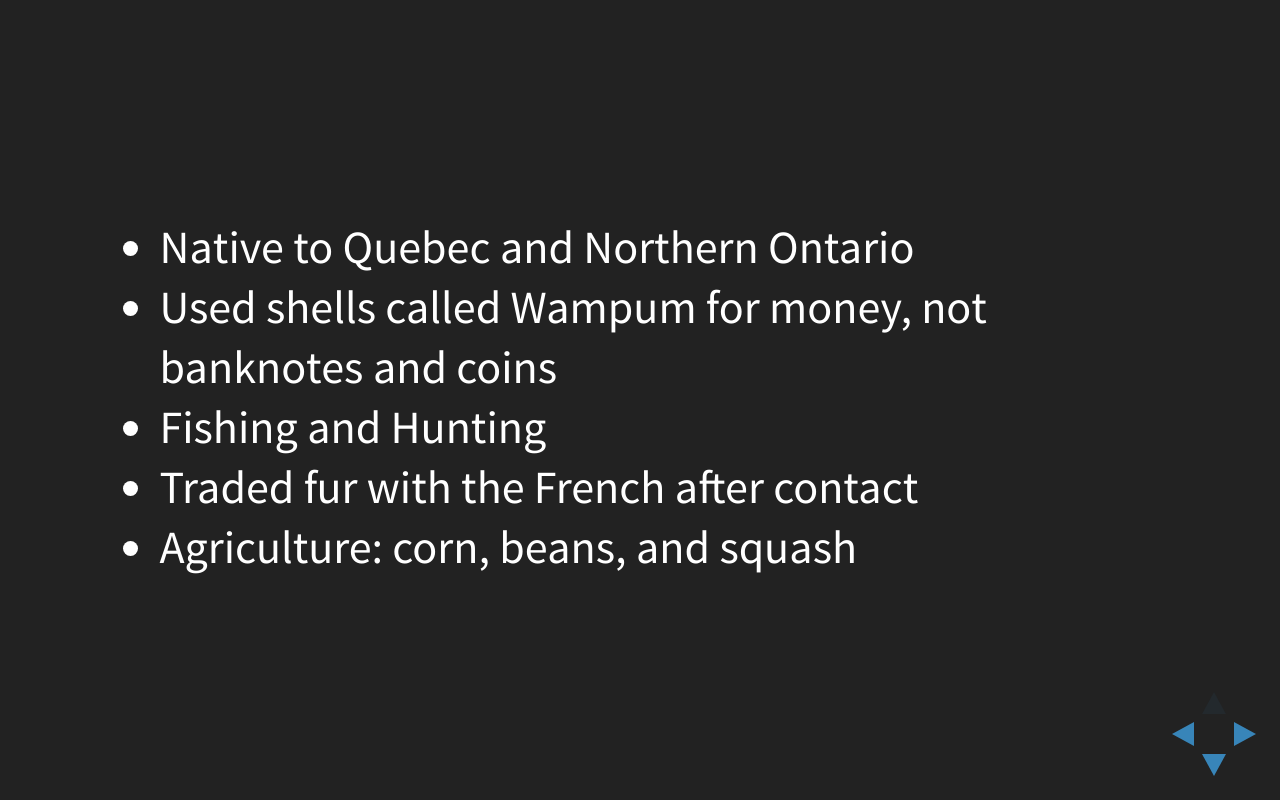
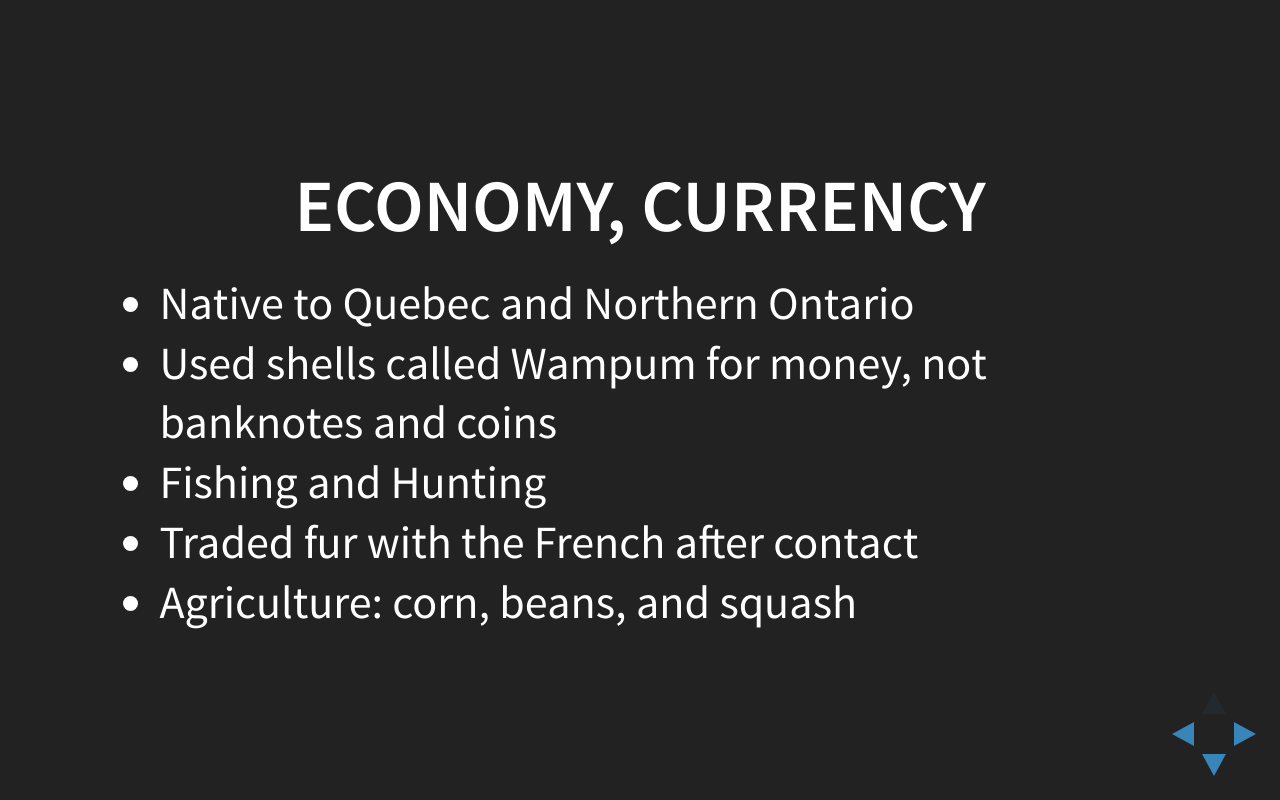
Before and after one commit to chtsai88/ss8-algonquin, a website: page index.html in a window 1280 px wide. Both pictures are taken after a click on the button 1251 px from the left and 734 px from the top of the page. Drawn offline with Linux system fonts and the light colour scheme.

Commit message:
Update index.html

```diff
--- a/index.html
+++ b/index.html
@@ -24,6 +24,7 @@
         </section>
         <section id="middle">
           <section>
+            <h2>Economy, Currency</h2>
             <ul>
               <li>Native to Quebec and Northern Ontario</li>
               <li>Used shells called Wampum for money, not banknotes and coins</li>
```
